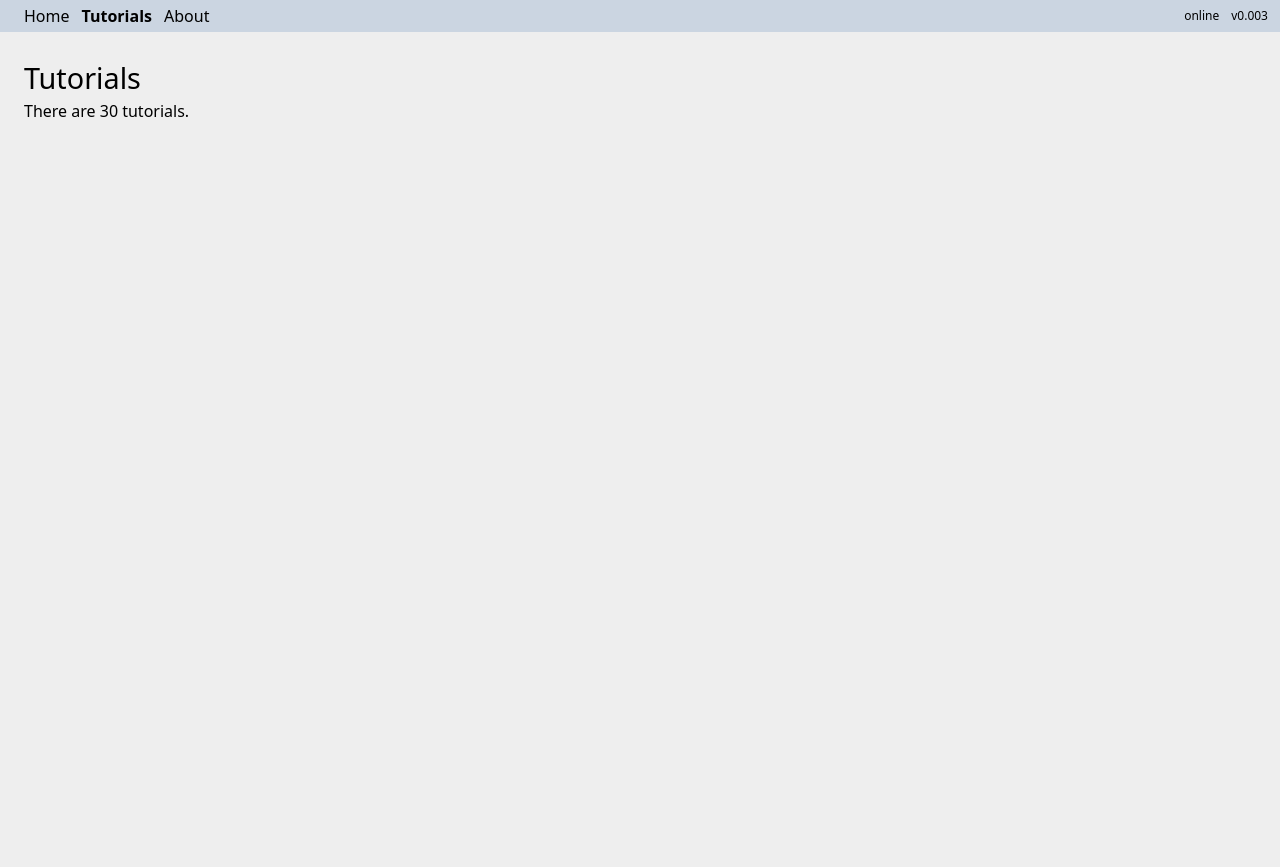
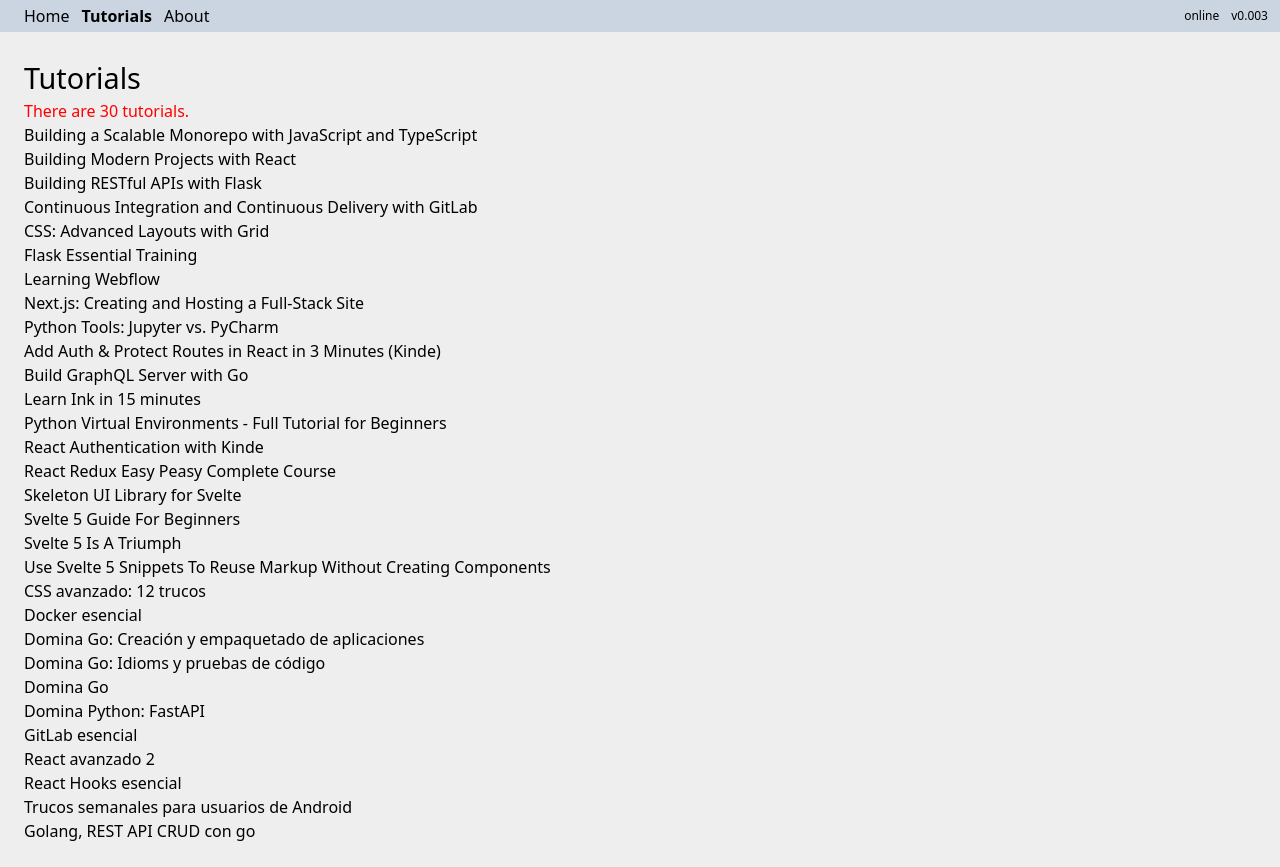
Before and after one commit to edwardtanguay/techlanglearn, a SvelteKit app: page /tutorials in a window 1280 px wide. Before the commit the page ends 800 px from the top, so only its background shows below. Built offline with nearby package versions, Linux system fonts and the light colour scheme.

Commit message:
styles in

```diff
--- a/src/routes/tutorials/+page.svelte
+++ b/src/routes/tutorials/+page.svelte
@@ -1,10 +1,14 @@
 <script lang="ts">
 	import { getStore } from '../../store.svelte';
+	import './styles.scss';
 
 	const store = getStore();
 </script>
 
 <header>
 	<h1 class="main">Tutorials</h1>
-	<p>There are {store.tutorials.length} tutorials.</p>
+	<p class="test123">There are {store.tutorials.length} tutorials.</p>
+	{#each store.tutorials as tutorial}
+		<p>{tutorial.title}</p>
+	{/each}
 </header>
--- /dev/null
+++ b/src/routes/tutorials/styles.scss
@@ -0,0 +1,3 @@
+.test123 {
+	color: red;
+}
```
